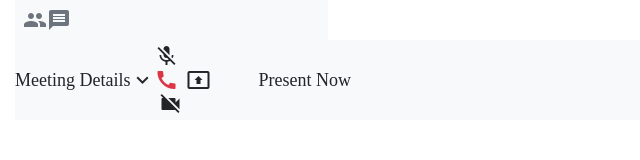
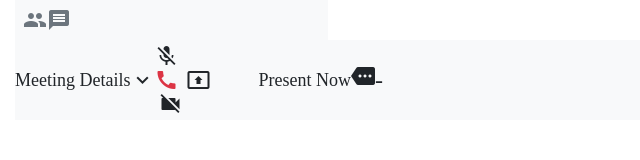
Before and after one commit to Akash3121/VirtualSync, a website: page index.html in a window 1280 px wide. Shown: the full height of the page, 0-640 px from the left. Drawn offline with Linux system fonts and the light colour scheme.

Commit message:
Update index.html

```diff
--- a/index.html
+++ b/index.html
@@ -65,11 +65,17 @@
                 </div>
             </div>
             <div class="bottom-right d-flex just-content-center align-items-center mr-3" style="height: 10vh;">
-                <div class="present-now-wrap d-flex just-content-center flex-column align-items-center mr-5 cursor-pointer">
+                <div
+                    class="present-now-wrap d-flex just-content-center flex-column align-items-center mr-5 cursor-pointer">
                     <span class="material-icons">present_to_all</span>
                 </div>
                 <div>Present Now</div>
-                <div class="option-wrap cursor-pointer display-center" style="height: 10vh; position: relative;"></div>
+                <div class="option-wrap cursor-pointer display-center" style="height: 10vh; position: relative;">
+                    <div class="option-icon">
+                        <span class="material-icons">more-vert</span>
+                    </div>
+
+                </div>
             </div>
         </div>
     </main>
```
